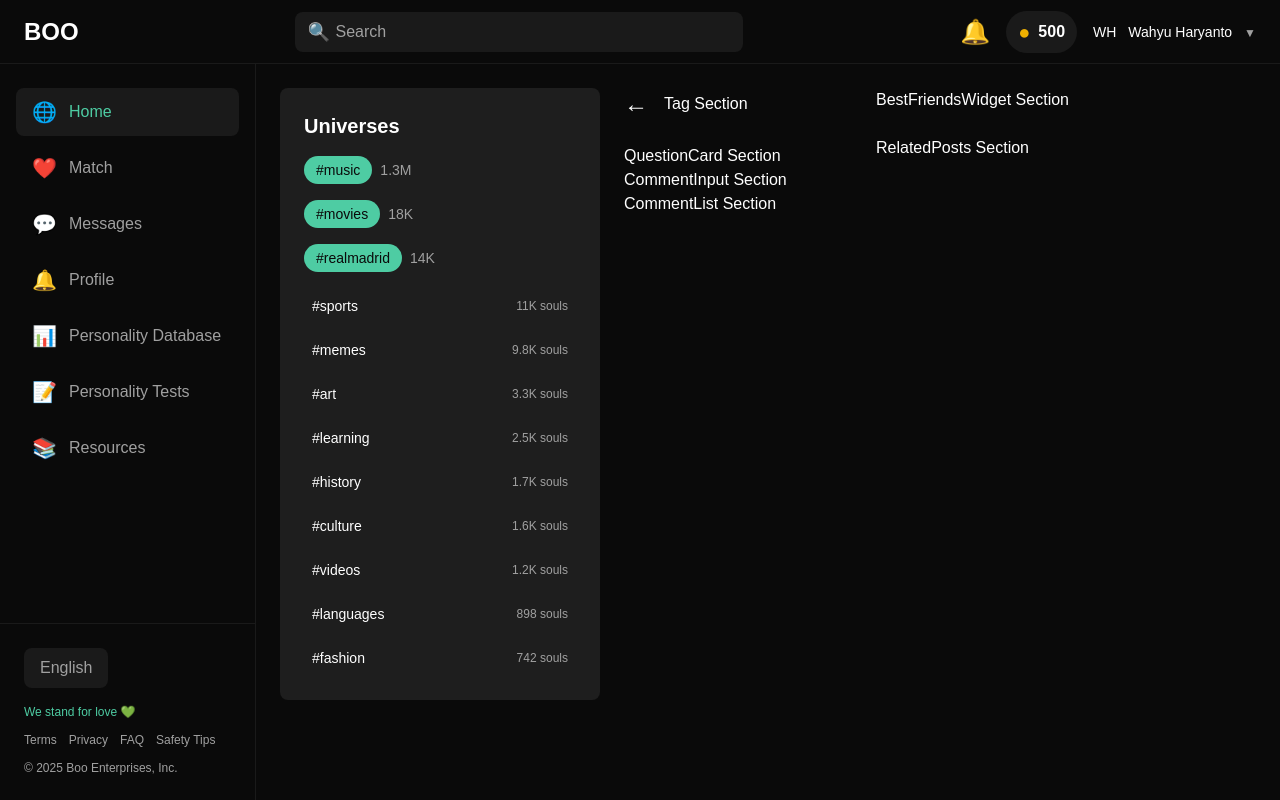
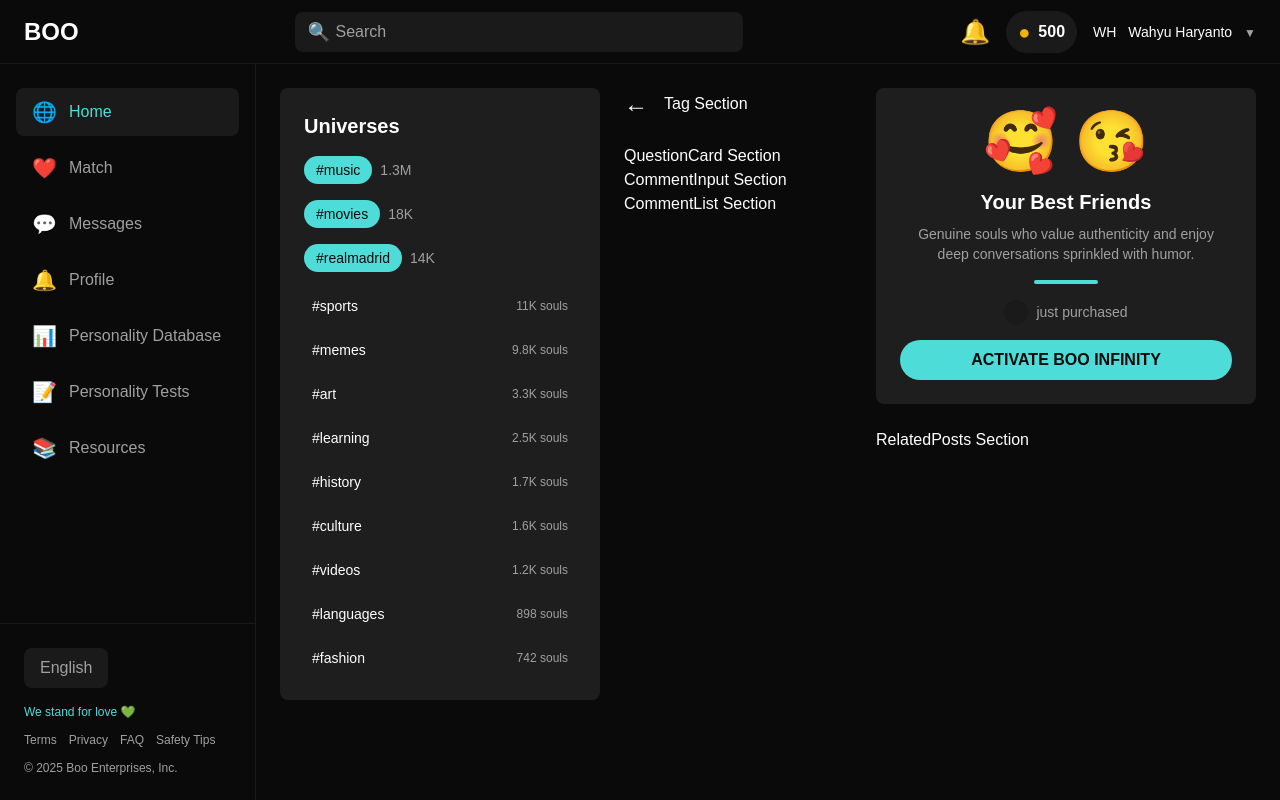
Before and after one commit to wahyuha/like-a-boo, a Next.js app: page / in a window 1280 px wide. Built offline with nearby package versions, Linux system fonts and the light colour scheme.

Commit message:
feat: create purchase widget on the right

```diff
--- /dev/null
+++ b/src/components/common/Button.tsx
@@ -0,0 +1,46 @@
+import { ReactNode } from 'react';
+
+interface ButtonProps {
+  children: ReactNode;
+  variant?: 'primary' | 'secondary' | 'ghost';
+  size?: 'sm' | 'md' | 'lg';
+  className?: string;
+  onClick?: () => void;
+  disabled?: boolean;
+  type?: 'button' | 'submit' | 'reset';
+}
+
+export default function Button({
+  children,
+  variant = 'primary',
+  size = 'md',
+  className = '',
+  onClick,
+  disabled = false,
+  type = 'button',
+}: ButtonProps) {
+  const variantClasses = {
+    primary: 'bg-primary text-background hover:bg-primary-light',
+    secondary: 'bg-card text-foreground hover:bg-background-secondary',
+    ghost: 'bg-transparent text-muted hover:text-foreground',
+  };
+
+  const sizeClasses = {
+    sm: 'px-3 py-1 text-sm',
+    md: 'px-4 py-2 text-base',
+    lg: 'px-6 py-3 text-lg',
+  };
+
+  return (
+    <button
+      type={type}
+      onClick={onClick}
+      disabled={disabled}
+      className={`rounded-4xl font-medium transition-colors ${variantClasses[variant]} ${sizeClasses[size]} ${
+        disabled ? 'opacity-50 cursor-not-allowed' : ''
+      } ${className}`}
+    >
+      {children}
+    </button>
+  );
+}
--- a/src/components/layout/RightSidebar.tsx
+++ b/src/components/layout/RightSidebar.tsx
@@ -1,7 +1,9 @@
+import PurchaseWidget from "../widgets/PurchaseWidget"
+
 export default function RightSidebar() {
   return (
     <div className="space-y-6">
-      <div>BestFriendsWidget Section</div>
+      <PurchaseWidget />
 			<div>RelatedPosts Section</div>
     </div>
   );
--- /dev/null
+++ b/src/components/widgets/PurchaseWidget.tsx
@@ -0,0 +1,39 @@
+import Button from '@/components/common/Button';
+
+export default function PurchaseWidget() {
+  return (
+    <div className="bg-card rounded-lg p-6 mb-6">
+      {/* Illustration */}
+      <div className="flex justify-center gap-4 mb-4">
+        <div className="text-6xl">🥰</div>
+        <div className="text-6xl">😘</div>
+      </div>
+
+      {/* Title */}
+      <h3 className="text-xl font-bold text-foreground text-center mb-2">
+        Your Best Friends
+      </h3>
+
+      {/* Description */}
+      <p className="text-sm text-muted text-center mb-4 px-2">
+			Genuine souls who value authenticity and enjoy deep conversations sprinkled with humor.
+      </p>
+
+      {/* Progress Indicator */}
+      <div className="flex justify-center mb-4">
+        <div className="h-1 w-16 bg-primary rounded-full"></div>
+      </div>
+
+      {/* Slider Indicator */}
+      <div className="flex items-center justify-center gap-2 mb-4 text-sm text-muted">
+        <div className="w-6 h-6 rounded-full bg-background-secondary"></div>
+        <span>just purchased</span>
+      </div>
+
+      {/* Activate Button */}
+      <Button variant="primary" className="w-full font-semibold">
+        ACTIVATE BOO INFINITY
+      </Button>
+    </div>
+  );
+}
--- a/src/styles/globals.css
+++ b/src/styles/globals.css
@@ -6,7 +6,7 @@
   --card-bg: #1e1e1e;
   --foreground: #ffffff;
   --foreground-muted: #a0a0a0;
-  --primary: #4ecca3;
+  --primary: #4EDCD8;
   --primary-light: #5edcc4;
 }
 
```
